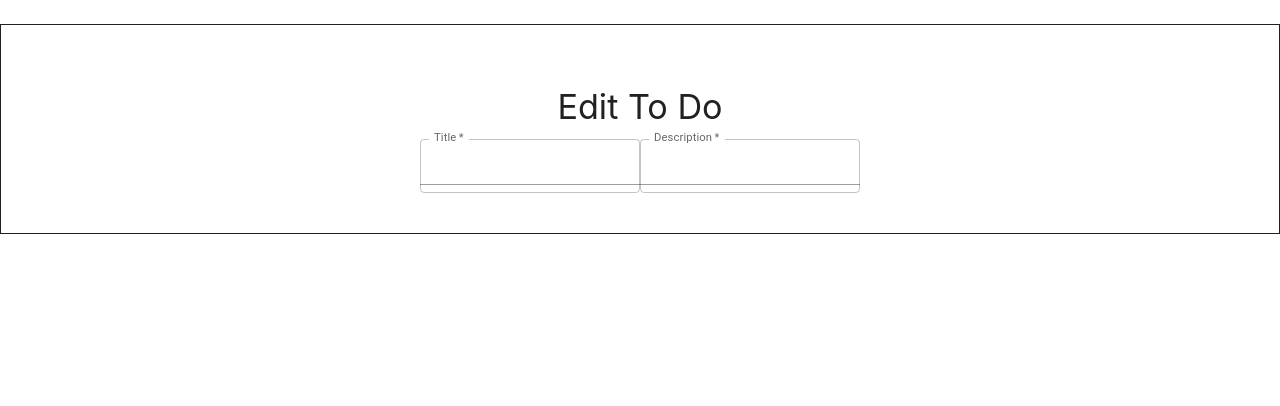
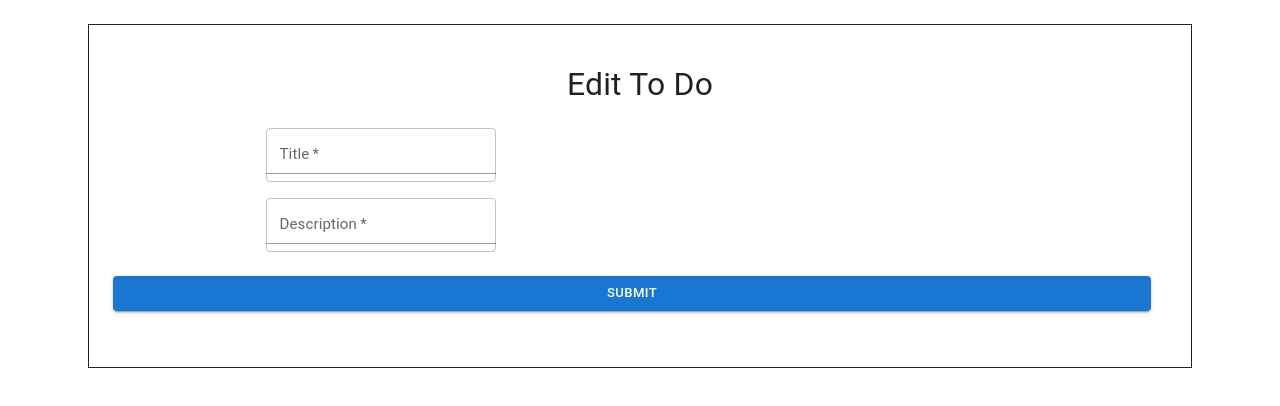
Before and after one commit to theKeithSequeira/todo-list-react-ts-client, a React (Create React App) app: page /edit in a window 1280 px wide. Shown: the top 406 px of the page. Built offline with nearby package versions, Linux system fonts and the light colour scheme.

Commit message:
Add Edit Todo done

```diff
--- a/src/components/EditToDo.tsx
+++ b/src/components/EditToDo.tsx
@@ -1,7 +1,11 @@
 import React, { useState } from 'react'
+import { useHistory } from "react-router-dom";
 import Box from '@mui/material/Box';
 import TextField from '@mui/material/TextField';
 import Grid from '@mui/material/Grid';
+import Typography from '@mui/material/Typography';
+import Button from '@mui/material/Button';
+import Container from '@mui/material/Container';
 interface EditToDoProps { }
 
 type ReactEvent = React.ChangeEvent<HTMLInputElement | HTMLTextAreaElement>;
@@ -10,26 +14,65 @@
     const [title, setTitle] = useState("");
     const [description, setDescription] = useState("");
 
+    const handleSubmit = (event: React.FormEvent<HTMLFormElement>) => {
+        event.preventDefault()
+        const data = new FormData(event.currentTarget)
+        console.log({
+            title: data.get('title'),
+            description: data.get('description'),
+        });
+        history.push('/')
+    }
+
+    let history = useHistory();
+
     return (
         <>
-            <Box component="form" marginTop={3} border={1} padding={5}>
-
-                <h4>Edit To Do</h4>
-
+            <Container component="main">
+                <Box component="form" margin={3} border={1} padding={5} onSubmit={handleSubmit}>
+                    <Typography variant="h4" marginBottom={3}>
+                        Edit To Do
+                    </Typography>
+                    <Grid container spacing={2} sx={{ display: "flex", flexDirection: "column" }}>
+                        <Grid item xs={12} sm={6}>
                             <TextField
+                                size="medium"
                                 required
                                 id="title"
                                 label="Title"
-                    value={(event: ReactEvent) => { setTitle(event.target.value) }}
+                                onChange={(event: ReactEvent) => { setTitle(event.target.value) }}
+                                type="text"
+                                value={title}
+                                name="title"
+                                inputProps={{ style: { paddingLeft: "10px" } }}
+
                             />
-
+                        </Grid>
+                        <Grid item xs={12} sm={6}>
                             <TextField
+                                size="medium"
                                 required
                                 id="description"
                                 label="Description"
-                    value={(event: ReactEvent) => { setDescription(event.target.value) }}
+                                onChange={(event: ReactEvent) => { setDescription(event.target.value) }}
+                                type="text"
+                                value={description}
+                                name="description"
+                                inputProps={{ style: { paddingLeft: "10px" } }}
                             />
+                        </Grid>
+                        <Button
+                            type="submit"
+                            color="primary"
+                            variant="contained"
+                            sx={{ mt: 3, mb: 2 }}
+                            size="medium"
+                        >
+                            Submit
+                        </Button>
+                    </Grid>
                 </Box>
+            </Container>
         </>
     )
 }
```
Also changed, not shown: 1 other file (tests, documents, lock files or other folders). Lines whose indentation alone changed are shown as unchanged.
